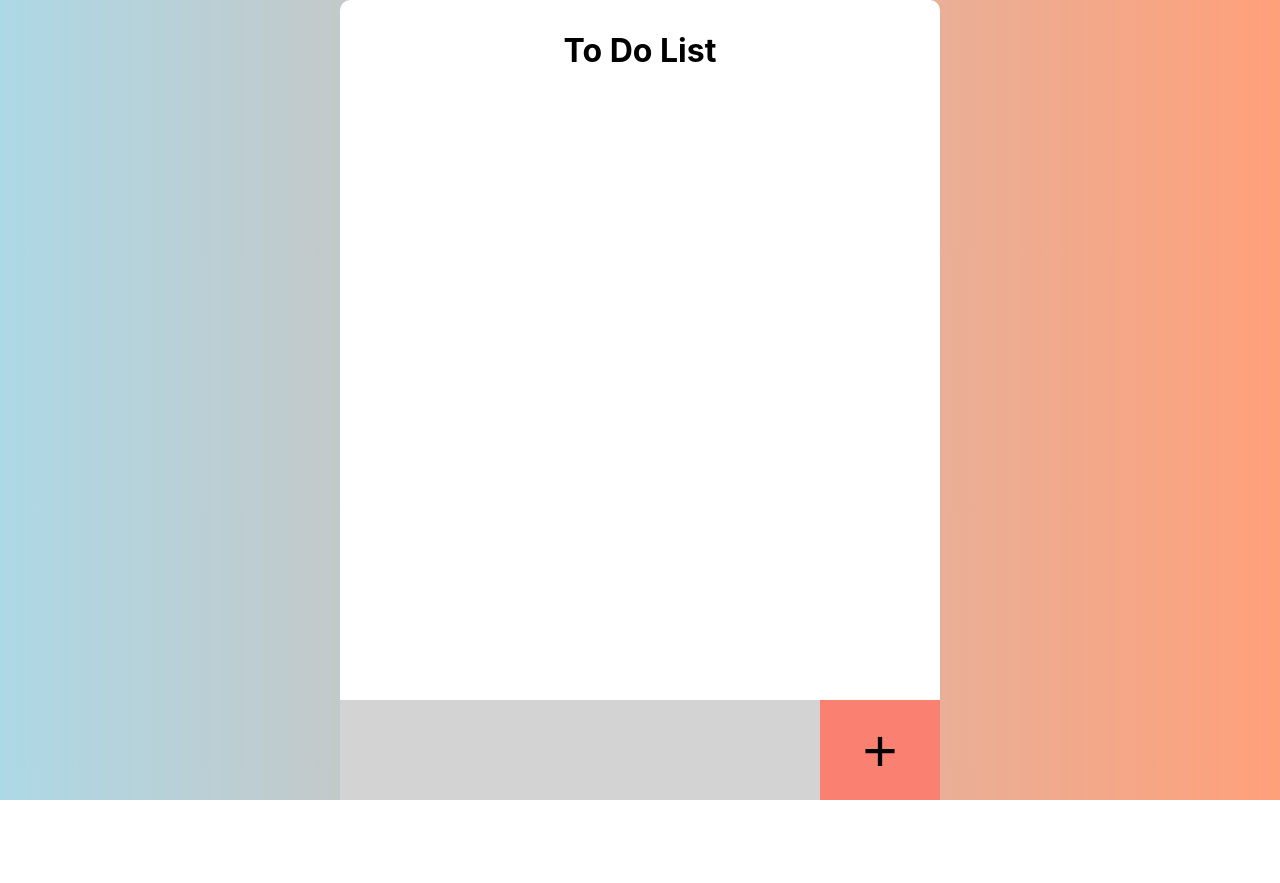
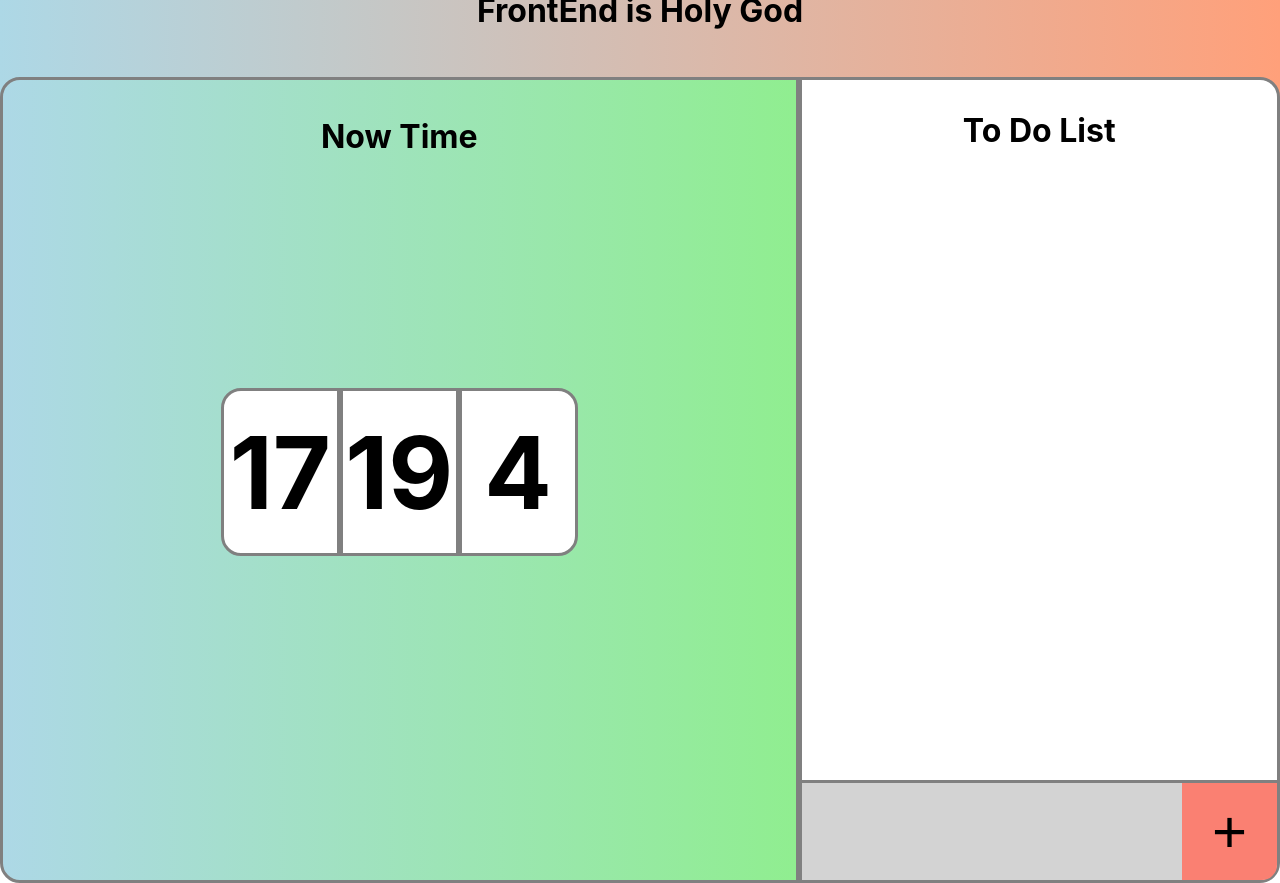
Before and after one commit to seunghun-5945/todolist, a React (Create React App) app: page / in a window 1280 px wide. Before the commit the page ends 800 px from the top, so only its background shows below. Built offline with nearby package versions, Linux system fonts and the light colour scheme.

Commit message:
bug fixed

```diff
--- a/src/App.js
+++ b/src/App.js
@@ -1,6 +1,8 @@
-import { useState } from "react";
+import { useEffect, useState } from "react";
 import styled from "styled-components";
 import Item from "./components/Item";
+import Calander from "./components/Calander";
+import LifeQuotes from "./json/LifeQuotes.json"
 
 const Container = styled.div`
   width: 100%;
@@ -13,12 +15,30 @@ const Container = styled.div`
   box-sizing: border-box;
 `;
 
+const TitleArea = styled.div`
+  width: 100%;
+  height: 20%;
+  display: flex;
+  flex-direction: column;
+  align-items: center;
+  justify-content: center;
+`;
+
+const BodyArea = styled.div`
+  width: 100%;
+  height: 80%;
+  display: flex;
+  flex-direction: row;
+  align-items: center;
+  justify-content: center;
+`;
+
 const Frame = styled.div`
   width: 600px;
   height: 800px;
-  border-radius: 10px;
+  border: 3px solid gray;
+  border-radius: 0px 20px 20px 0px;
   background-color: white;
-  box-sizing: border-box;
 `;
 
 const Header = styled.div`
@@ -45,6 +65,7 @@ const Footer = styled.div`
   height: 100px;
   display: flex;
   flex-direction: row;
+  border-top: 3px solid gray;
   box-sizing: border-box;
 `;
 
@@ -64,33 +85,74 @@ const StyledBtn = styled.button`
   font-size: 60px;
   border: none;
   background-color: salmon;
+  border-radius: 0px 0px 15px 0px;
   box-sizing: border-box;
   cursor: pointer;
 `;
 
 const App = () => {
+
+  const maxTodo = 6;
   const [item, setItem] = useState("");
-  const [Todo, setTodo] = useState([]);
+  const [todo, setTodo] = useState([]);
+  const [count, setCount] = useState(0);
 
   const itemTextChange = (e) => {
     setItem(e.target.value);
   }
 
   const handleAddItem = (e) => {
-    setTodo([...Todo, item]);
+    if (todo.length < maxTodo) {
+      setTodo([...todo, item]);
+      console.log(count)
+    }
+    else {
+      setTodo([...todo]);
+    }
   };
+
+  const handleDeleteItem = (todoId) => {
+      const newTodo = [...todo];
+      newTodo.splice(todoId, 1);
+      setTodo(newTodo);
+  };
+
+  const nextLifeQuotes = () => {
+    if (count < LifeQuotes.length - 1) {
+      setCount(count + 1);
+    } else {
+      setCount(0);
+    }
+  };
+
+  useEffect(() => {
+    const interval = setInterval(() => {
+      nextLifeQuotes();
+    }, 8000);
+
+    return () => clearInterval(interval);
+  }, [count])
 
   return (
     <Container>
+      <TitleArea>
+        <h1>{LifeQuotes[count].sentence}</h1>
+        <h2>{LifeQuotes[count].translate}</h2>
+        <h3>{LifeQuotes[count].person}</h3>
+      </TitleArea>
+      <BodyArea>
+        <Calander />
         <Frame>
           <Header>
             <h1>To Do List</h1>
           </Header>
           <Main>
-          {Todo.map((todo, index) => (
+            {todo.map((todo, todoId) => (
               <Item
-              key={index}
+                key={todoId}
                 item={todo}
+                index={todoId}
+                onDelete={handleDeleteItem}
               />
             ))}
           </Main>
@@ -99,6 +161,8 @@ const App = () => {
             <StyledBtn onClick={handleAddItem}>+</StyledBtn>
           </Footer>
         </Frame>
+      </BodyArea>
+
     </Container>
   );
 };
--- /dev/null
+++ b/src/components/Calander.jsx
@@ -0,0 +1,79 @@
+import React, { useState, useEffect } from "react";
+import styled from "styled-components"
+
+const Container = styled.div`
+  width: 1000px;
+  height: 800px;
+  background-image: linear-gradient(to right, lightblue, lightgreen);
+  border: 3px solid gray;
+  border-radius: 20px 0px 0px 20px;
+`;
+
+const Header = styled.div`
+  width: 100%;
+  height: 14%;
+  display: flex;
+  align-items: center;
+  justify-content: center;
+  box-sizing: border-box;
+`;
+
+const Main = styled.div`
+  width: 100%;
+  height: 70%;
+  display: flex;
+  align-items: center;
+  justify-content: center;
+  box-sizing: border-box;
+`;
+
+const TimeBox = styled.div`
+  width: 15%;
+  height: 30%;
+  display: flex;
+  align-items: center;
+  justify-content: center;
+  font-size: 50px;
+  border: 3px solid gray;
+  background-color: white;
+  box-sizing: border-box;
+`;
+
+const Footer = styled.div`
+  width: 100%;
+  height: 16%;
+  box-sizing: border-box;
+`;
+
+const Calander = () => {
+
+  const [hour, setHour] = useState(new Date().getHours());
+  const [minute, setMinute] = useState(new Date().getMinutes());
+  const [second, setSecond] = useState(new Date().getSeconds());
+
+  useEffect(() => {
+    const interval = setInterval(() => {
+      const currentDate = new Date();
+      setHour(currentDate.getHours());
+      setMinute(currentDate.getMinutes());
+      setSecond(currentDate.getSeconds());
+    }, 1000);
+    return () => clearInterval(interval);
+  }, []);
+
+  return (
+    <Container>
+      <Header>
+        <h1>Now Time</h1>
+      </Header>
+      <Main>
+        <TimeBox style={{borderRadius:"20px 0px 0px 20px"}}><h1>{hour}</h1></TimeBox>
+        <TimeBox><h1>{minute}</h1></TimeBox>
+        <TimeBox style={{borderRadius:"0px 20px 20px 0px"}}><h1>{second}</h1></TimeBox>
+      </Main>
+      <Footer />
+    </Container>
+  );
+}
+
+export default Calander;
--- a/src/components/Item.jsx
+++ b/src/components/Item.jsx
@@ -1,13 +1,12 @@
 import React from "react";
 import styled from "styled-components";
-import { MdModeEdit } from "react-icons/md";
 import { MdDelete } from "react-icons/md";
 
 const ItemFrame = styled.div`
   width: 90%;
   height: 80px;
   display: flex;
-  border: 1px solid black;
+  border: 3px solid gray;
   margin-top: 10px;
   background-color: white;
 `;
@@ -18,8 +17,8 @@ const TextArea = styled.div`
   display: flex;
   align-items: center;
   justify-content: flex-start;
-  border: 1px solid black;
   background-color: white;
+  box-sizing: border-box;
 `;
 
 const BtnArea = styled.div`
@@ -28,11 +27,12 @@ const BtnArea = styled.div`
   display: flex;
   justify-content: space-around;
   align-items: center;
-  border: 1px solid black;
+  border-left: 3px solid gray;
   background-color: white;
+  box-sizing: border-box;
 `;
 
-const StyledRadio = styled.input`
+const StyledCheckBox = styled.input`
   width: 10%;
   height: 50%;
   background-color: green;
@@ -44,12 +44,25 @@ const IconStyle = {
   cursor: "pointer"
 }
 
-const Item = ({ item, handleDeleteItem }) => {
+const Item = ({ item, onDelete, index }) => {
+
+  const handleDeleteItem = () => {
+    return (
+      onDelete(index)
+    );
+  }
+
+  const handleChecked = () => {
+    return (
+      <>
+      </>
+    );
+  }
 
   return (
     <ItemFrame>
-      <TextArea><StyledRadio type="checkBox"/><h1>{item}</h1></TextArea>
-      <BtnArea><MdModeEdit style={IconStyle}/><MdDelete style={IconStyle}/></BtnArea>
+      <TextArea><StyledCheckBox type="checkBox"/><h1>{item}</h1></TextArea>
+      <BtnArea><MdDelete style={IconStyle} onClick={handleDeleteItem} /></BtnArea>
     </ItemFrame>
   );
 }
--- /dev/null
+++ b/src/json/LifeQuotes.json
@@ -0,0 +1,47 @@
+[
+  {
+    "sentence" : "FrontEnd is Holy God",
+    "translate" : "프론트는 위대하다.",
+    "person" : "- 이승훈 (seunghunLee) -"
+  },
+  {
+    "sentence" : "In the end, it’s not the years in your life that count. It’s the life in your years.",
+    "translate" : "결국, 너의 인생에서 중요한 것은 지나가는 세월이 아닌 생활이다.",
+    "person" : "- 링컨 (Abraham Lincoln) -"
+  },
+  {
+    "sentence" : "Life is either a great adventure or nothing.",
+    "translate" : "산다는 것 그것은 치열한 전투다.",
+    "person" : "- 헬렌 켈러 (Helen Keller) -"
+  },
+  {
+    "sentence" : "La victoire appartient au plus persévérant.",
+    "translate" : "승리는 가장 끈기있는 사람에게 돌아간다",
+    "person" : "- 나폴레옹 (Napoleon Bonaparte) -"
+  },
+  {
+    "sentence" : "Все думают о том, чтобы изменить мир, но никто не думает о том, чтобы изменить себя.",
+    "translate" : "모두 세상을 바꾸는 것을 생각하지만, 자신을 바꾸는 사람은 없다.",
+    "person" : "- 톨스토이 (Leo Tolstoy) -"
+  },
+  {
+    "sentence" : "Todo lo que puedas imaginar es real.",
+    "translate" : "당신이 상상할 수 있는 모든 것은 현실이다.",
+    "person" : "- 파블로 피카소 (Pablo Picasso) -"
+  },
+  {
+    "sentence" : "Be the change that you wish to see in the world.",
+    "translate" : "당신이 세상에서 보고 싶은 변화가 되어라",
+    "person" : "- 마하트마 간디 (Mahatma Gandhi) -"
+  },
+  {
+    "sentence" : "E l'un l'altro succede, il tempo è padre di verità.",
+    "translate" : "시간이 진리의 아버지이며, 한 것이 다른 것을 대체한다.",
+    "person" : "- 니콜로 마키아벨리 (Niccolò Machiavelli) -"
+  },
+  {
+    "sentence" : "兄弟们，我完蛋了",
+    "translate" : "형들 저 좆됐어요",
+    "person" : "- 조우주 (大哥) -"
+  }
+]
```
Lines whose indentation alone changed are shown as unchanged.
